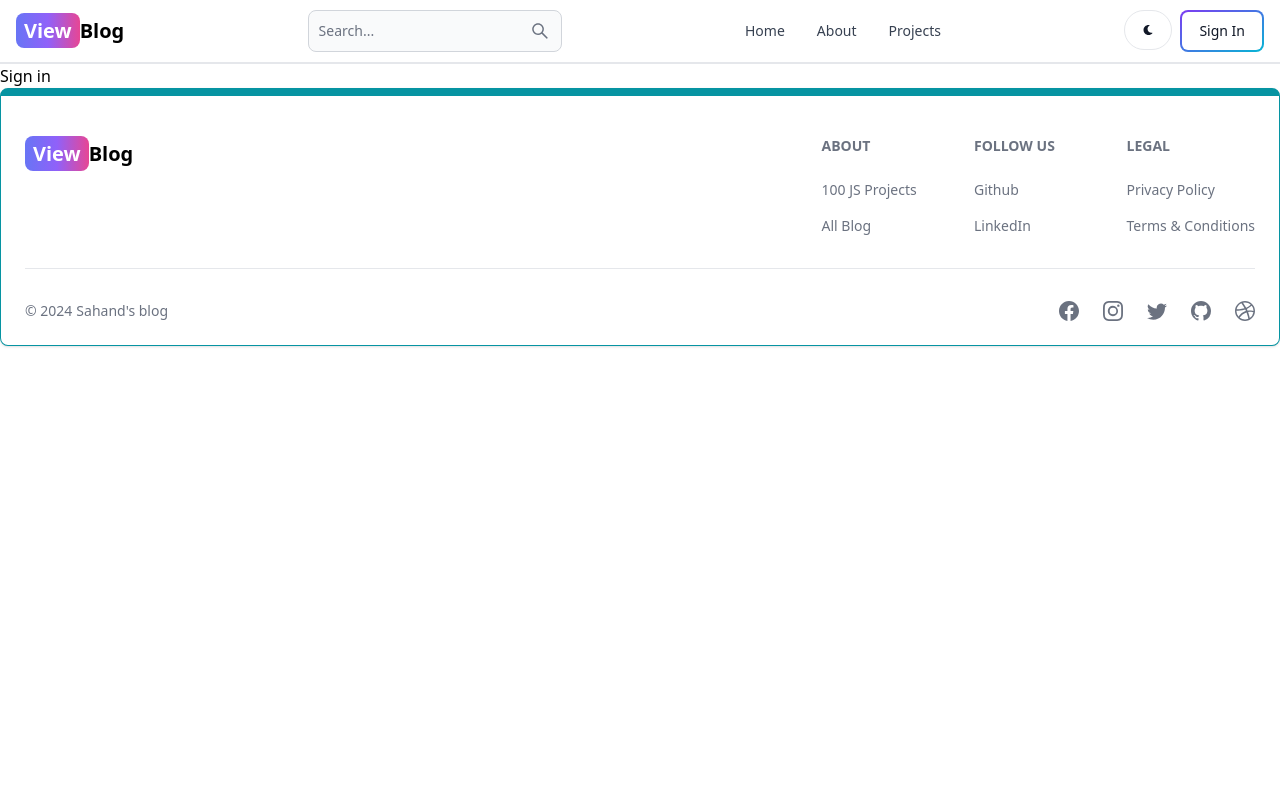
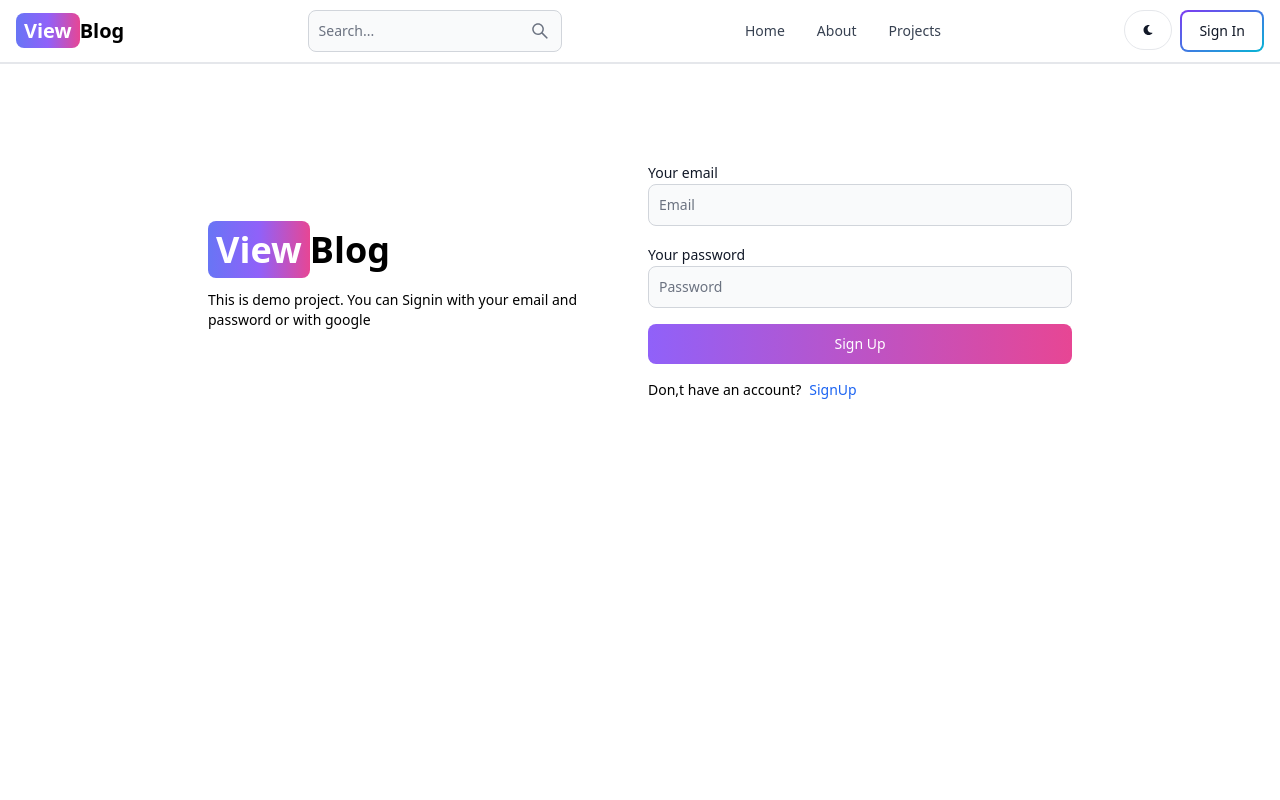
Before and after one commit to manishshukla00/mern-blog, a React (Vite) app in the folder client/: page /sign-in in a window 1280 px wide. Shown: the top 800 px of the page. Built offline with nearby package versions, Linux system fonts and the light colour scheme.

Commit message:
complete signin page functionality

```diff
--- a/client/src/pages/SignIn.jsx
+++ b/client/src/pages/SignIn.jsx
@@ -1,8 +1,110 @@
-import React from "react";
-import SignUp from "./SignUp";
+import React, { useState } from "react";
+import { Link, useNavigate } from "react-router-dom";
+import { Alert, Button, Label, Spinner, TextInput } from "flowbite-react";
 
-const SignIn = () => {
-  return <div>Sign in</div>;
+const Signin = () => {
+  const [formData, setFormData] = useState({});
+  const [errorMessage, setErrorMessage] = useState(null);
+  const [loading, setLoading] = useState(false);
+  const navigate = useNavigate();
+
+  const handleChange = (e) => {
+    setFormData({ ...formData, [e.target.id]: e.target.value.trim() });
+  };
+
+  const handleSubmit = async (e) => {
+    e.preventDefault();
+    if (!formData.email || !password) {
+      return setErrorMessage("Please fill out all fields.");
+    }
+    try {
+      setLoading(true);
+      setErrorMessage(false);
+      const res = await fetch("/api/auth/Signin", {
+        method: "POST",
+        headers: { "Content-Type": "application/json" },
+        body: JSON.stringify(formData),
+      });
+      const data = await res.json();
+      if (data.success === false) {
+        return setErrorMessage(data.message);
+      }
+      setLoading(false);
+      if (res.ok) {
+        navigate("/");
+      }
+    } catch (error) {
+      console.log(error.message);
+      setLoading(false);
+    }
+  };
+  return (
+    <div className="min-h-screen mt-20">
+      <div className="flex mx-auto max-w-4xl p-4 flex-col md:flex-row md:items-center gap-4">
+        {/* left side */}
+        <div className="flex-1">
+          <Link to="/" className="text-4xl font-bold dark:text-white">
+            <span className="px-2 py-1 bg-gradient-to-r from-indigo-500 via-purple-500 to-pink-500 rounded-lg text-white">
+              View
+            </span>
+            Blog
+          </Link>
+          <p className="text-sm mt-5">
+            This is demo project. You can Signin with your email and password or
+            with google
+          </p>
+        </div>
+        {/* right side */}
+        <div className="flex-1">
+          <form className="flex flex-col gap-4" onSubmit={handleSubmit}>
+            <div>
+              <Label value="Your email" />
+              <TextInput
+                type="email"
+                placeholder="Email"
+                id="email"
+                onChange={handleChange}
+              />
+            </div>
+            <div>
+              <Label value="Your password" />
+              <TextInput
+                type="password"
+                placeholder="Password"
+                id="password"
+                onChange={handleChange}
+              />
+            </div>
+            <Button
+              gradientDuoTone="purpleToPink"
+              type="submit"
+              disabled={loading}
+            >
+              {loading ? (
+                <>
+                  <Spinner size="sm" />
+                  <span className="pl-4">Loading ....</span>
+                </>
+              ) : (
+                "Sign Up"
+              )}
+            </Button>
+          </form>
+          <div className="flex gap-2 text-sm mt-4">
+            <span>Don,t have an account?</span>
+            <Link to="/sign-up" className="text-blue-600">
+              SignUp
+            </Link>
+          </div>
+          {errorMessage && (
+            <Alert className="mt-4" color="failure">
+              {errorMessage}
+            </Alert>
+          )}
+        </div>
+      </div>
+    </div>
+  );
 };
 
-export default SignIn;
+export default Signin;
```
